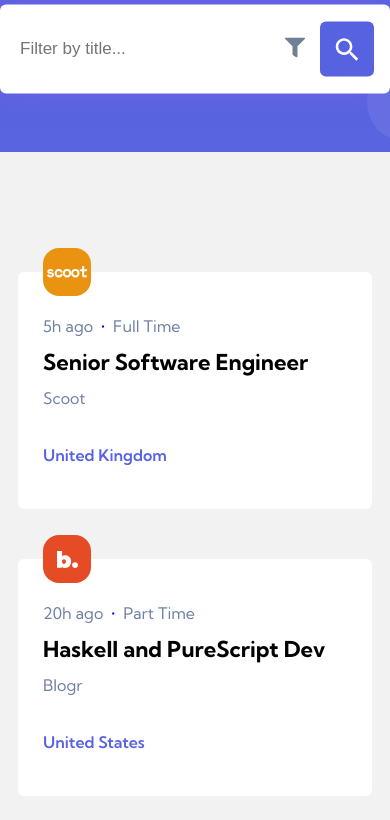
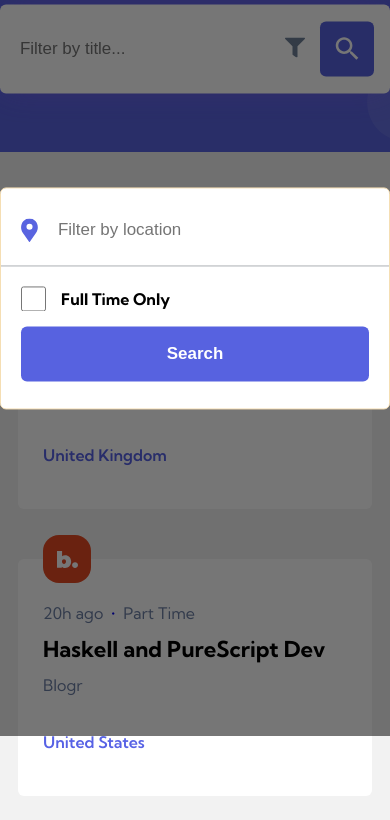
Before and after one commit to Arthursouzafut22/devjobs-app, a React (Vite) app: page / in a window 390 px wide. Shown: the top 820 px of the page. Built offline with nearby package versions, Linux system fonts and the light colour scheme.

Commit message:
mobile modal creation

```diff
--- a/src/Components/Header/Style.ts
+++ b/src/Components/Header/Style.ts
@@ -5,13 +5,13 @@ export const Header = styled.header`
   background-position: 50% 100%;
   background-repeat: no-repeat;
   background-size: cover;
-  padding: 50px 20px 70px 20px;
+  padding: 3.13rem 1.25rem 4.38rem 1.25rem;
 `;
 export const Nav = styled.nav`
   display: flex;
   align-items: center;
   justify-content: space-between;
-  max-width: 1120px;
+  max-width: 70rem;
   margin: 0 auto;
 
   img {
@@ -27,5 +27,5 @@ export const Nav = styled.nav`
 export const Wrapper = styled.div`
   display: flex;
   align-items: center;
-  gap: 10px;
+  gap: 0.63rem;
 `;
--- /dev/null
+++ b/src/Components/ModalMobile/ModalMobile.tsx
@@ -0,0 +1,70 @@
+import * as S from "../NavSearch/Style";
+import { AuthJobs } from "../../Context/ContextThemeColor";
+import { AuthFilterJobs } from "../../Context/ContextFilterJobs";
+import SvgLocation from "../../assets/imagens/icon-location.svg";
+import { UseMedia } from "../../Hooks/UseMedia";
+
+type ModalProps = {
+  activeModal: boolean;
+  setActiveModal: React.Dispatch<React.SetStateAction<boolean>>;
+};
+
+const ModalMobile = ({ activeModal, setActiveModal }: ModalProps) => {
+  const { checkDark } = AuthJobs();
+  const { mobile } = UseMedia("(max-width: 998px)");
+  const { handleCheckboxChange, inputByLocation, checkTime, filterJobs } =
+    AuthFilterJobs();
+
+  return (
+    <>
+      {" "}
+      {activeModal && (
+        <S.SectionWrapper onClick={() => setActiveModal(false)}>
+            <section style={{padding:"0px 60px"}}>
+          <S.ModalWrapper
+            checkDark={checkDark}
+            onClick={(e) => e.stopPropagation()}
+          >
+            <S.DivModal checkDark={checkDark}>
+              <img src={SvgLocation} alt="Location" />
+              <S.Input
+                ref={inputByLocation}
+                type="text"
+                placeholder="Filter by location"
+                checkDark={checkDark}
+              />
+            </S.DivModal>
+
+            <S.DivModal checkDark={checkDark} columm={true} border={true}>
+              <div
+                style={{
+                  display: "flex",
+                  alignItems: "center",
+                  gap: "15px",
+                  justifyContent: "flex-start",
+                  width: "160%",
+                }}
+              >
+                <input
+                  type="checkbox"
+                  name="check"
+                  id="check"
+                  checked={checkTime}
+                  onChange={handleCheckboxChange}
+                />
+                <p>Full Time Only</p>
+              </div>
+
+              <S.ModalButton onClick={filterJobs} width={mobile}>
+                Search
+              </S.ModalButton>
+            </S.DivModal>
+          </S.ModalWrapper>
+          </section>
+        </S.SectionWrapper>
+      )}{" "}
+    </>
+  );
+};
+
+export default ModalMobile;
--- a/src/Components/NavSearch/NavSearch.tsx
+++ b/src/Components/NavSearch/NavSearch.tsx
@@ -7,11 +7,13 @@ import { IoMdSearch } from "react-icons/io";
 import { FaFilter } from "react-icons/fa";
 import { UseMedia } from "../../Hooks/UseMedia";
 import { AuthFilterJobs } from "../../Context/ContextFilterJobs";
+import ModalMobile from "../ModalMobile/ModalMobile";
 
 const NavSearch = () => {
   const { mobile } = UseMedia("(max-width: 998px)");
   const refNav = useRef<HTMLDivElement | null>(null);
   const [searchBar, setSearchBar] = useState(false);
+  const [activeModal, setActiveModal] = useState(true);
   const {
     filterJobs,
     inputByTitlle,
@@ -27,19 +29,15 @@ const NavSearch = () => {
     function scrollNavSearch() {
       if (element) {
         const top = element.getBoundingClientRect().top;
-
+        const scroolBar = Math.floor(window.scrollY);
+        console.log(scroolBar);
         if (Math.floor(top) < 0) {
           setSearchBar(true);
         }
-        // if (Math.floor(top) > 0) {
-        //   setSearchBar(false);
-        // }
       }
     }
-
     scrollNavSearch();
     window.addEventListener("scroll", scrollNavSearch);
-
     return () => window.removeEventListener("scroll", scrollNavSearch);
   }, [element]); //  Nada por enquanto...
 
@@ -72,11 +70,12 @@ const NavSearch = () => {
         </S.DivSearch>
 
         <S.DivBox checkDark={checkDark} mobile={mobile}>
-          {mobile ? (
-            <S.MobileButton>
+          {mobile && (
+            <S.MobileButton onClick={() => setActiveModal(true)}>
               <FaFilter style={{ fontSize: "20px", color: "#6E8098" }} />
             </S.MobileButton>
-          ) : (
+          )}{" "}
+          {!mobile && (
             <>
               <input
                 type="checkbox"
@@ -88,11 +87,18 @@ const NavSearch = () => {
               <p>Full Time Only</p>
             </>
           )}
-
           <S.WebButton mobile={mobile} onClick={filterJobs}>
-            {mobile ? <IoMdSearch style={{ fontSize: "30px" }} /> : "Search"}
+            {mobile ? (
+              <IoMdSearch style={{ fontSize: " 1.88rem" }} />
+            ) : (
+              "Search"
+            )}
           </S.WebButton>
         </S.DivBox>
+        <ModalMobile
+          activeModal={activeModal}
+          setActiveModal={setActiveModal}
+        />
       </S.Section>
     </S.Wrapper>
   );
--- a/src/Components/NavSearch/Style.ts
+++ b/src/Components/NavSearch/Style.ts
@@ -2,38 +2,39 @@ import styled from "styled-components";
 
 export const Wrapper = styled.section`
   position: relative;
-  max-width: 1150px;
+  max-width: 71.88rem;
   width: 100%;
-  padding: 0px 20px;
+  padding: 0 1.25rem;
   margin: 0 auto;
   box-sizing: border-box;
 `;
 
-type PropsSearchBar={
+type PropsSearchBar = {
   searchBar: boolean;
-  checkDark: boolean | null
-}
+  checkDark: boolean | null;
+};
 
 export const Section = styled.div<PropsSearchBar>`
-  position: ${(props) => props.searchBar ? "fixed" : "absolute"};
+  position: ${(props) => (props.searchBar ? "fixed" : "absolute")};
   top: 0%;
   left: 50%;
   /* transform:translate(-50%, -45%); */
-  transform: ${(props) => props.searchBar ? "translate(-50%, 5%)" : "translate(-50%, -45%)"};
-  box-shadow: ${(props) => props.searchBar ? "0 0 32px -4px rgba(139, 92, 246, 0.5)": "0 0 0 0 0"};
+  transform: ${(props) =>
+    props.searchBar ? "translate(-50%, 5%)" : "translate(-50%, -45%)"};
+  box-shadow: ${(props) =>
+    props.searchBar ? "0 0 32px -4px rgba(139, 92, 246, 0.5)" : "0 0 0 0 0"};
   will-change: opacity;
-  max-width: 1118px;
+  max-width: 69.88rem;
   width: 100%;
   display: flex;
   align-items: center;
   justify-content: space-between;
   background-color: ${(props) => (props.checkDark ? "#19212E" : "#ffffff")};
   border-radius: 0.375rem;
-  gap: 12px;
+  gap: 0.75rem;
   z-index: 8880;
   transition: none;
   backface-visibility: hidden;
-
 
   &.fixo {
     position: fixed;
@@ -42,7 +43,7 @@ export const Section = styled.div<PropsSearchBar>`
 `;
 
 type PropsWidth = {
-  mobile: boolean | null;
+  mobile?: boolean | null;
   borderMobile: boolean | null;
   width?: number;
   checkDark: boolean | null;
@@ -53,8 +54,8 @@ export const DivSearch = styled.div<PropsWidth>`
   align-items: center;
   flex-direction: row-reverse;
   justify-content: start;
-  gap: 10px;
-  padding: 30px 15px;
+  gap: 0.63rem;
+  padding: 1.88rem 0.94rem;
   max-width: ${(props) => (props.width ? "width" : "350px")};
   width: ${(props) => (props.mobile ? "90%" : "100%")};
   margin: 0 auto;
@@ -72,14 +73,15 @@ export const DivBox = styled.div<Pick<PropsWidth, "checkDark" | "mobile">>`
   display: flex;
   align-items: center;
   justify-content: ${(props) => (props.mobile ? "end" : "center")};
-  gap: 10px;
-  padding: 30px 16px 30px 0px;
+  gap: 0.63rem;
+  padding: 1.88rem 1rem 1.88rem 0;
   max-width: ${(props) => (props.mobile ? "90px" : "300px")};
   width: 100%;
   height: 89px;
 
   input[type="checkbox"] {
     display: ${(props) => (props.mobile ? "none" : "block")};
+    display: block;
     appearance: none;
     -webkit-appearance: checkbox;
     width: 25px;
@@ -94,7 +96,7 @@ export const DivBox = styled.div<Pick<PropsWidth, "checkDark" | "mobile">>`
   }
 
   p {
-    font-size: 17px;
+    font-size: 1.06rem;
     font-size: 100%;
     font-weight: 700;
     display: ${(props) => (props.mobile ? "none" : "block")};
@@ -102,15 +104,15 @@ export const DivBox = styled.div<Pick<PropsWidth, "checkDark" | "mobile">>`
   }
 `;
 
-export const WebButton = styled.button<{ mobile: boolean }>`
-  font-size: 17px;
+export const WebButton = styled.button<{ mobile?: boolean | null }>`
   display: ${(props) => (props.mobile ? "flex" : "flex")};
   align-items: center;
   justify-content: center;
+  font-size: 1.06rem;
   font-weight: 700;
   background-color: #5762e0;
   color: #ffffff;
-  padding: ${(props) => (props.mobile ? "0px 12px" : "0px 16px")};
+  padding: ${(props) => (props.mobile ? "0 0.75rem" : "0 1.00rem")};
   max-width: ${(props) => (props.mobile ? "60px" : "128px")};
   width: 100%;
   height: 55px;
@@ -125,18 +127,93 @@ export const WebButton = styled.button<{ mobile: boolean }>`
 `;
 
 export const Input = styled.input<{ checkDark: boolean | null }>`
-  font-size: 17px;
+  font-size: 1.06rem;
   color: #acafb4;
   border: none;
   outline: none;
-  padding: 5px;
+  padding: 0.31rem;
   background-color: ${(props) => (props.checkDark ? "#19212E" : "#ffffff")};
   width: 100%;
 `;
 
 export const MobileButton = styled.button`
-  padding: 5px;
+  padding: 0.31rem;
   border: none;
   background-color: transparent;
   cursor: pointer;
 `;
+
+//Modal....
+
+type PropsModal = {
+  columm?: boolean;
+  checkDark: boolean | null;
+  border?: boolean;
+};
+
+export const SectionWrapper = styled.section`
+  position: fixed;
+  height: 100vh;
+  top: -126%;
+  left: 50%;
+  transform: translateX(-50%);
+  width: 100vw;
+  background-color: rgba(0, 0, 0, 0.538);
+  z-index: 400;
+  box-sizing: border-box;
+  overflow: hidden;
+`;
+
+export const ModalWrapper = styled.section<{ checkDark: boolean | null }>`
+  position: absolute;
+  transform: translateY(-50%);
+  transform: translateX(-50%);
+  left: 50%;
+  right: 50%;
+  top: 35%;
+  overflow-x: hidden;
+  max-width: 500px;
+  height: 222px;
+  width: 100%;
+  background-color: ${(props) => (props.checkDark ? "#19212E" : "#ffffff")};
+  border-radius: 0.375rem;
+  display: flex;
+  flex-direction: column;
+  justify-content: center;
+  border: 1px solid wheat;
+  z-index: 500;
+`;
+
+export const DivModal = styled.div<PropsModal>`
+  display: flex;
+  align-items: ${(props) => (props.columm ? "start" : "center")};
+  flex-direction: ${(props) => props.columm && "column"};
+  gap: 15px;
+  padding: 20px;
+  border-top: ${(props) => props.border && "1px solid"};
+  border-color: ${(props) => (props.checkDark ? "#323843" : "#acafb4")};
+
+  p {
+    font-weight: 700;
+    color: ${(props) => (props.checkDark ? "#ffffff" : "#000000")};
+  }
+
+  input[type="checkbox"] {
+    display: block;
+    appearance: none;
+    -webkit-appearance: checkbox;
+    width: 25px;
+    height: 25px;
+    cursor: pointer;
+    border-radius: 0.25rem;
+
+    &:checked {
+      accent-color: #7c5dfa;
+      background-color: transparent;
+    }
+  }
+`;
+
+export const ModalButton = styled(WebButton)<{ width: boolean }>`
+  max-width: 100%;
+`;
--- a/src/Context/ContextFilterJobs.tsx
+++ b/src/Context/ContextFilterJobs.tsx
@@ -75,10 +75,8 @@ const UseContextJobs = ({ children }: React.PropsWithChildren) => {
     setLocationn(location ?? []);
     setCheckLength(valueLocation?.length === 0 && valueTitlle?.length === 0);
 
-
-
-    // inputByLocation.current.value = "";
-    // inputByTitlle.current.value = "";
+    inputByLocation.current.value = "";
+    inputByTitlle.current.value = "";
   }
 
   // Verificar se exite jobs por Localização...
--- a/src/GlobalStyle.ts
+++ b/src/GlobalStyle.ts
@@ -12,6 +12,7 @@ body{
 
     font-family: "Kumbh Sans", sans-serif;
     background-color:#F2F2F2;
+    overflow: hidden;
 }
 
 a{
--- a/src/pages/Main/Main.tsx
+++ b/src/pages/Main/Main.tsx
@@ -38,6 +38,8 @@ const Main: React.FC = () => {
       <S.Main>
         {erroPosition || erroLocation ? (
           <p style={{ color: "#ffffff" }}>Nenhum Job encontrado...</p>
+        ) : erroPosition && erroLocation ? (
+          <p style={{ color: "#ffffff" }}>Nenhum Job encontrado...</p>
         ) : (
           conditionItems &&
           conditionItems.map((jobs) => (
```
